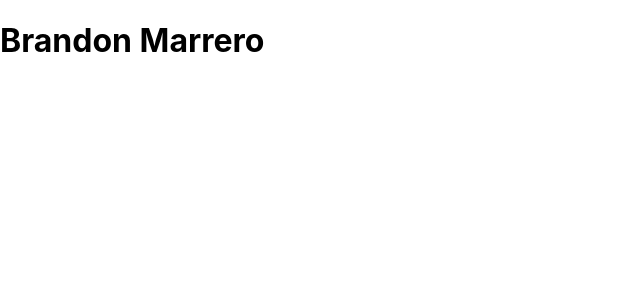
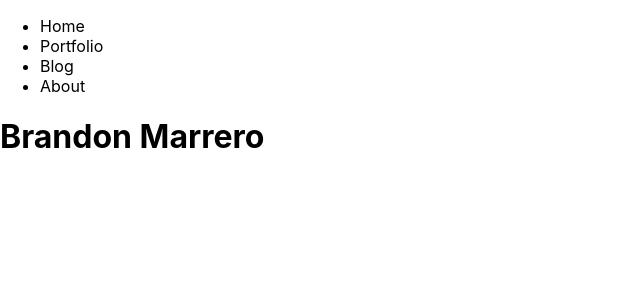
Before and after one commit to branmar97/my-portfolio, a Next.js app: page / in a window 1280 px wide. Shown: the top 300 px of the page, without its empty margins (0-640 px from the left). Built offline with nearby package versions, Linux system fonts and the light colour scheme.

Commit message:
add nav links

```diff
--- a/pages/_app.js
+++ b/pages/_app.js
@@ -1,7 +1,36 @@
+import Link from 'next/link';
 import '../styles/globals.css'
 
 function MyApp({ Component, pageProps }) {
-  return <Component {...pageProps} />
+  return (
+    <div>
+      <nav>
+        <ul>
+          <li>
+            <Link href="/">
+              <a>Home</a>
+            </Link>
+          </li>
+          <li>
+            <Link href="/portfolio">
+              <a>Portfolio</a>
+            </Link>
+          </li>
+          <li>
+            <Link href="/blog">
+              <a>Blog</a>
+            </Link>
+          </li>
+          <li>
+            <Link href="/about">
+              <a>About</a>
+            </Link>
+          </li>
+        </ul>
+      </nav>
+      <Component {...pageProps} />
+    </div>
+  )
 }
 
 export default MyApp
```
